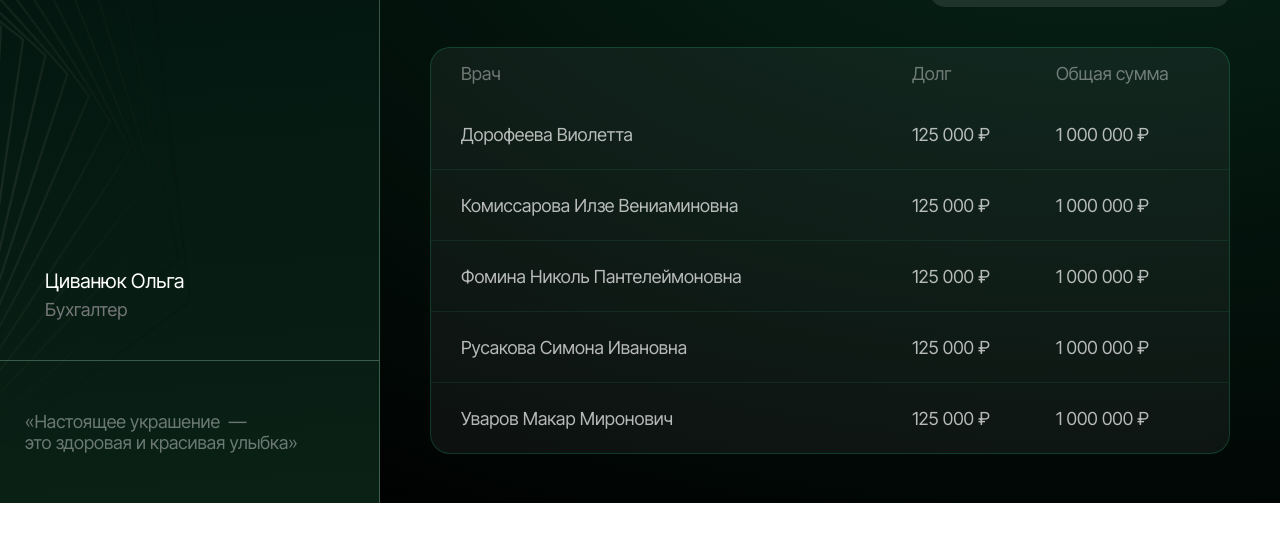
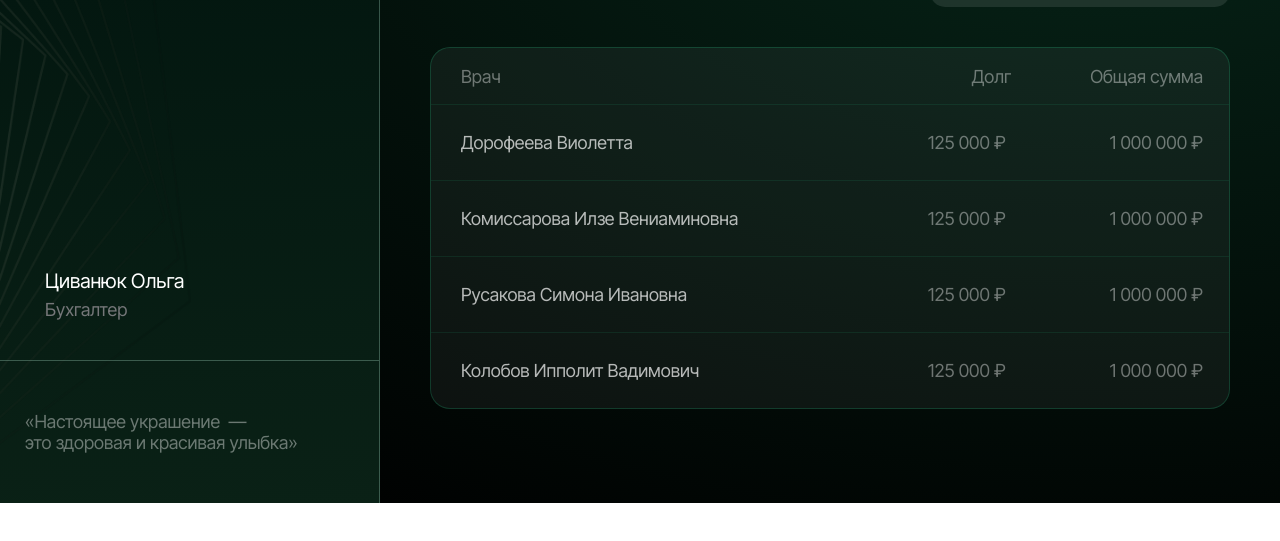
Before and after one commit to muravevnv/magicline, a website: page src/pug/depts-clinics.pug in a window 1280 px wide. Shown: the part 297-838 px from the top of the page. After the commit the page ends 800 px from the top, so only its background shows below. Drawn offline with nearby package versions, Linux system fonts and the light colour scheme; files that its build step writes are made by us from their sources; files whose address does not match are found by name.

Commit message:
depts fix

```diff
--- a/src/pug/depts-clinics.pug
+++ b/src/pug/depts-clinics.pug
@@ -34,60 +34,47 @@ html(lang="en")
               .dept-price__title Долг
               .dept-price__num 1 125 000 ₽
                 span 1 000 000 ₽
-            .btn.btn--icon.btn--big
+            .btn.btn--icon.btn--big.js-open-modal(data-modal="add-payment")
               span Внести оплату
               +svgSprite(30, 30, 'plus-big')
           .card
             .card-body
               .table-responsive
-                table.table
-                  thead
-                    tr
-                      th Врач
-                      th Долг
-                      th Общая сумма
-                      th
-                  tbody
-                    tr
-                      td
-                        a(href="depts-doctor.html") Дорофеева Виолетта
-                      td 125 000 ₽
-                      td 1 000 000 ₽
-                      td.t-button
-                        .show-more
-                          +svgSprite(7, 14, 'arrow-right')
-                    tr
-                      td
-                        a(href="depts-doctor.html") Комиссарова Илзе Вениаминовна
-                      td 125 000 ₽
-                      td 1 000 000 ₽
-                      td.t-button
-                        .show-more
-                          +svgSprite(7, 14, 'arrow-right')
-                    tr
-                      td
-                        a(href="depts-doctor.html") Фомина Николь Пантелеймоновна
-                      td 125 000 ₽
-                      td 1 000 000 ₽
-                      td.t-button
-                        .show-more
-                          +svgSprite(7, 14, 'arrow-right')
-                    tr
-                      td
-                        a(href="depts-doctor.html") Русакова Симона Ивановна
-                      td 125 000 ₽
-                      td 1 000 000 ₽
-                      td.t-button
-                        .show-more
-                          +svgSprite(7, 14, 'arrow-right')
-                    tr
-                      td
-                        a(href="depts-doctor.html") Уваров Макар Миронович
-                      td 125 000 ₽
-                      td 1 000 000 ₽
-                      td.t-button
-                        .show-more
-                          +svgSprite(7, 14, 'arrow-right')
+                .table.table-dept
+                  .table-head
+                    .table-cell Врач
+                    .table-cell.table-cell--center Долг
+                    .table-cell.table-cell--right Общая сумма
+                    .table-cell
+                  a(href="depts-doctor.html").table-row
+                    .table-celll.table-cell--light Дорофеева Виолетта
+                    .table-cell 125 000 ₽
+                    .table-cell.table-cell--right 1 000 000 ₽
+                    .table-cell
+                      .show-more
+                            +svgSprite(7, 14, 'arrow-right')
+                  a(href="depts-doctor.html").table-row
+                    .table-celll.table-cell--light Комиссарова Илзе Вениаминовна
+                    .table-cell 125 000 ₽
+                    .table-cell.table-cell--right 1 000 000 ₽
+                    .table-cell
+                      .show-more
+                            +svgSprite(7, 14, 'arrow-right')
+                  a(href="depts-doctor.html").table-row
+                    .table-celll.table-cell--light Русакова Симона Ивановна
+                    .table-cell 125 000 ₽
+                    .table-cell.table-cell--right 1 000 000 ₽
+                    .table-cell
+                      .show-more
+                            +svgSprite(7, 14, 'arrow-right')
+                  a(href="depts-doctor.html").table-row
+                    .table-celll.table-cell--light Колобов Ипполит Вадимович
+                    .table-cell 125 000 ₽
+                    .table-cell.table-cell--right 1 000 000 ₽
+                    .table-cell
+                      .show-more
+                            +svgSprite(7, 14, 'arrow-right')
+  include components/footer
     include components/footer
     include components/modal
     include includes/scripts
--- a/src/scss/components/_table.scss
+++ b/src/scss/components/_table.scss
@@ -197,6 +197,14 @@ table {
   }
 }
 
+.table-dept {
+  .table-head,
+  .table-row {
+    width: 100%;
+    grid-template-columns: 1fr 157px 148px 73px;
+  }
+}
+
 .table-section {
 
   &.is-open {
```
Also changed, not shown: src/pug/depts-doctor.pug (+36 -45 lines), src/pug/depts.pug (+69 -96 lines), dist/css/main.css, dist/depts-clinics.html, dist/depts-doctor.html, dist/depts.html.
